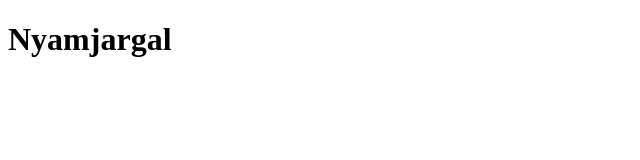
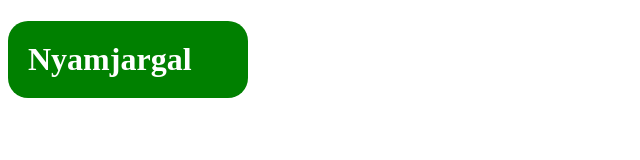
Before and after one commit to nyamjargaal/10btest, a plain HTML site: page index.html in a window 1280 px wide. Shown: the whole page, without its empty margins (0-640 px from the left). Drawn offline with Linux system fonts and the light colour scheme.

Commit message:
style bichiv

```diff
--- a/index.html
+++ b/index.html
@@ -4,8 +4,10 @@
     <meta charset="UTF-8">
     <meta name="viewport" content="width=device-width, initial-scale=1.0">
     <title>Document</title>
+    <link rel="stylesheet" href="style.css">
 </head>
 <body>
     <h1>Nyamjargal</h1>
+
 </body>
 </html>
--- /dev/null
+++ b/style.css
@@ -0,0 +1,7 @@
+h1 {
+    background-color: green;
+    color: #fff;
+    width: 200px;
+    border-radius: 20px;
+    padding: 20px;
+}
```
